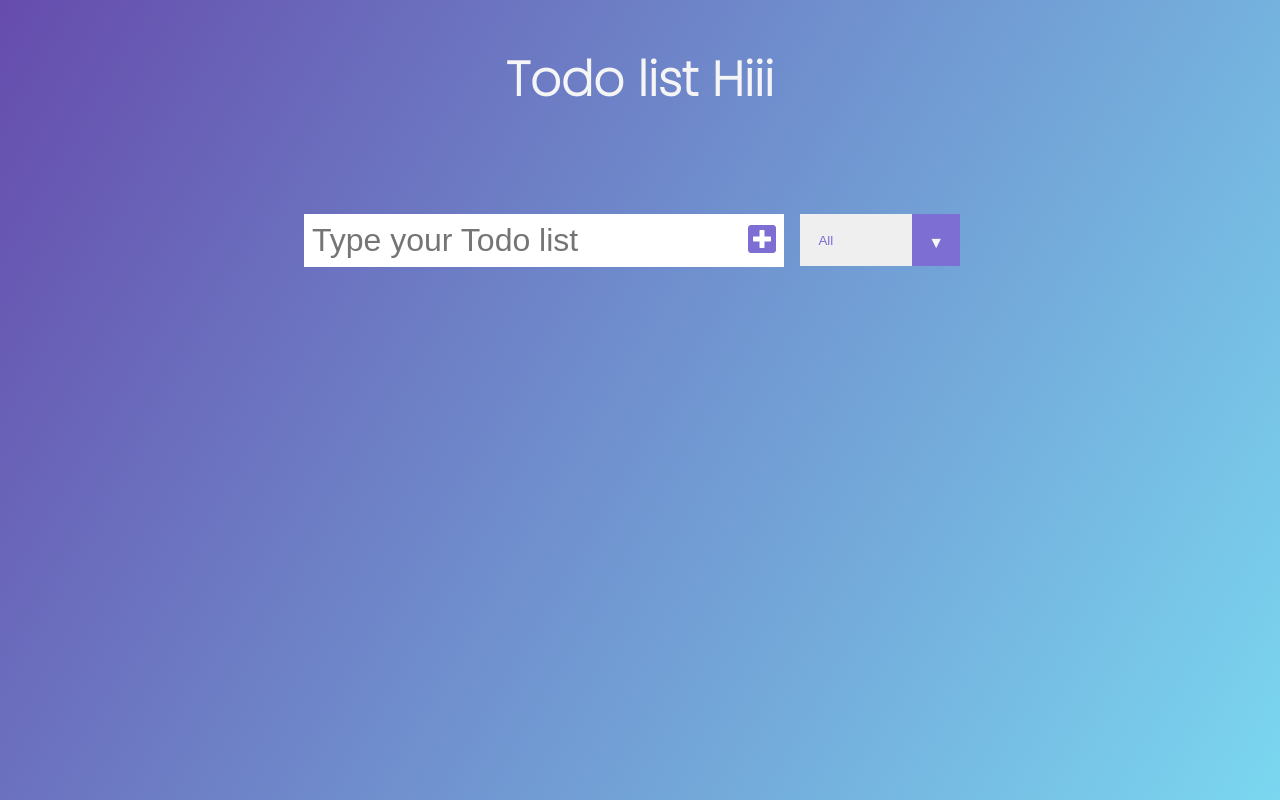
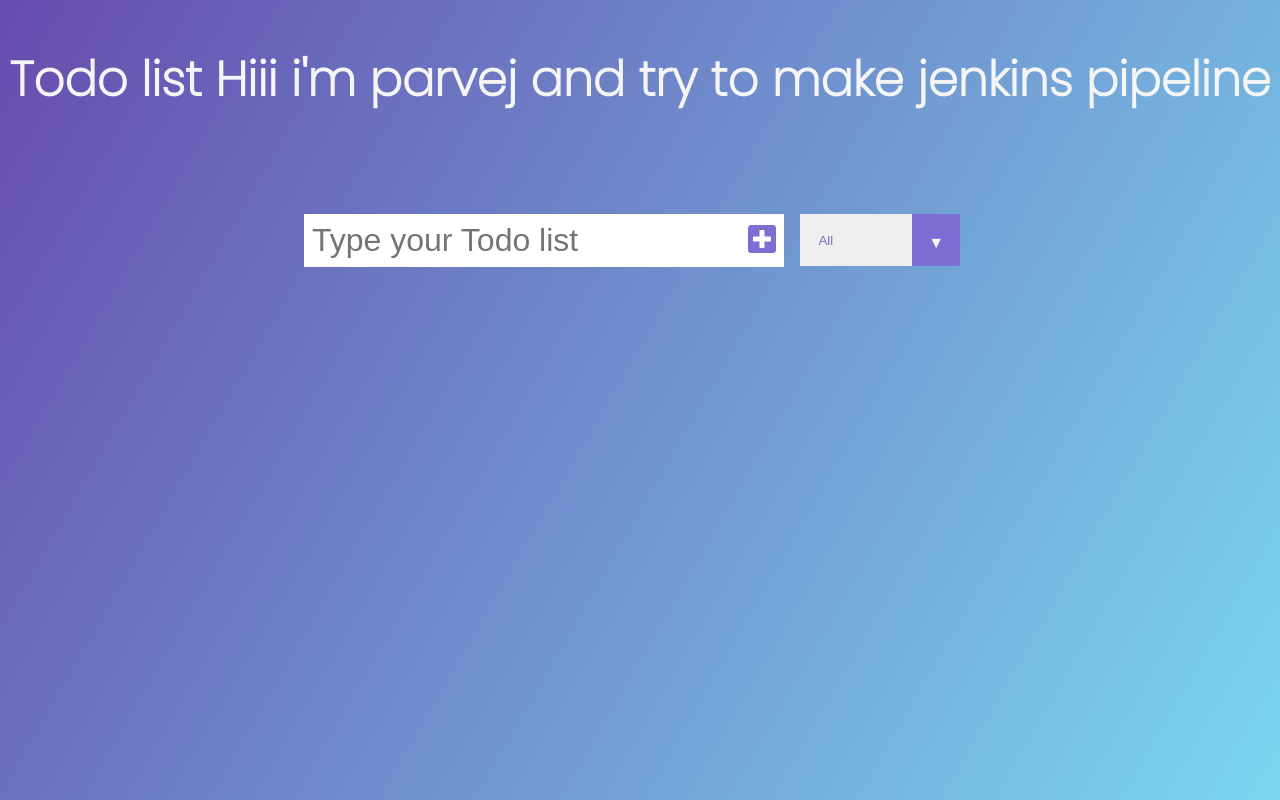
Before and after one commit to aliparvej/Todo_List, a plain HTML site: page index.html in a window 1280 px wide. Drawn offline with Linux system fonts and the light colour scheme.

Commit message:
Update index.html

```diff
--- a/index.html
+++ b/index.html
@@ -18,7 +18,7 @@
 </head>
 <body>
     <header>
-<h1>Todo list Hiii</h1>
+<h1>Todo list Hiii i'm parvej and try to make jenkins pipeline</h1>
  </header>
 
  <form>
```
